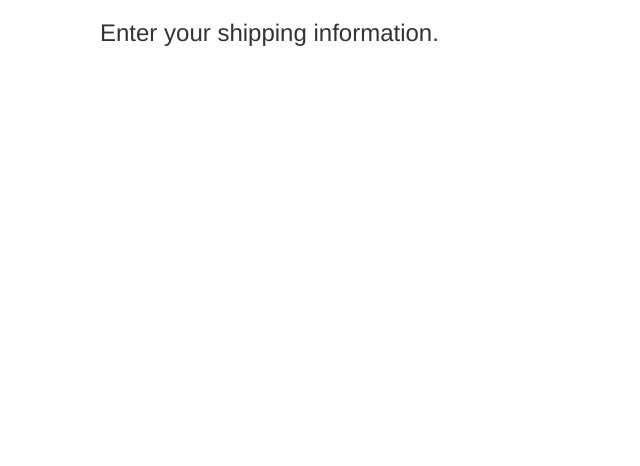
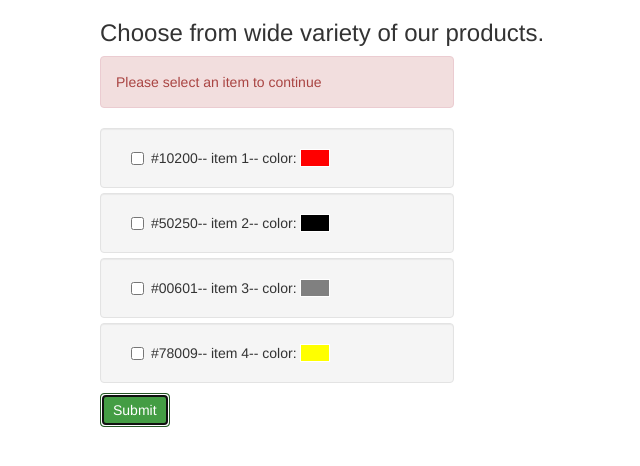
Before and after one commit to pluboj/react-form-store, a React (Create React App) app: page / in a window 1280 px wide. Both pictures are taken after a click on the input 134 px from the left and 338 px from the top of the page. Shown: the top 466 px of the page, without its empty margins (0-640 px from the left). Built offline with nearby package versions, Linux system fonts and the light colour scheme.

Commit message:
Add validation for ProductList component

```diff
--- a/package.json
+++ b/package.json
@@ -4,6 +4,7 @@
   "private": true,
   "dependencies": {
     "bootstrap": "^3.3.7",
+    "json-loader": "^0.5.7",
     "react": "^15.6.1",
     "react-dom": "^15.6.1"
   },
--- a/src/App.js
+++ b/src/App.js
@@ -38,7 +38,8 @@ class ProductList extends Component {
       {id: 3, ref: '00601', name: 'item 3', color: 'grey'},
       {id: 4, ref: '78009', name: 'item 4', color: 'yellow'},
     ],
-    selectedItems: []
+    selectedItems: [],
+    errors: false
   }
 
   handleSelection = (e) => {
@@ -78,19 +79,44 @@ class ProductList extends Component {
     )
   }
 
+  renderErrors = () => {
+    if (this.state.errors) {
+      return (
+        <div
+          className="alert alert-danger"
+          style={{width:'30%'}}
+        >
+          {this.state.errors}
+        </div>
+      )
+    }
+  }
+
   handleSubmit = (e) => {
     e.preventDefault();
+
+    if (this.state.selectedItems.length === 0) {
+      this.setState({
+        errors: 'Please select an item to continue'
+      })
+    } else {
+      this.setState({
+        errors: false
+      })
       this.props.updateData({
         selectedItems: this.props.selectedItems
       })
     }
+  }
 
   render() {
+    const errorMessage = this.renderErrors();
     return (
       <div>
         <h3>
           Choose from wide variety of our products.
         </h3>
+        {errorMessage}
         <form onSubmit={this.handleSubmit}>
           {this.state.items.map((item) => {
             return this.renderItem(item);
@@ -106,9 +132,12 @@ class ProductList extends Component {
 class ShippingDetails extends Component {
   render() {
     return (
+      <div>
         <h3>
           Enter your shipping information.
         </h3>
+
+      </div>
     )
   }
 }
```
Lines whose indentation alone changed are shown as unchanged.
